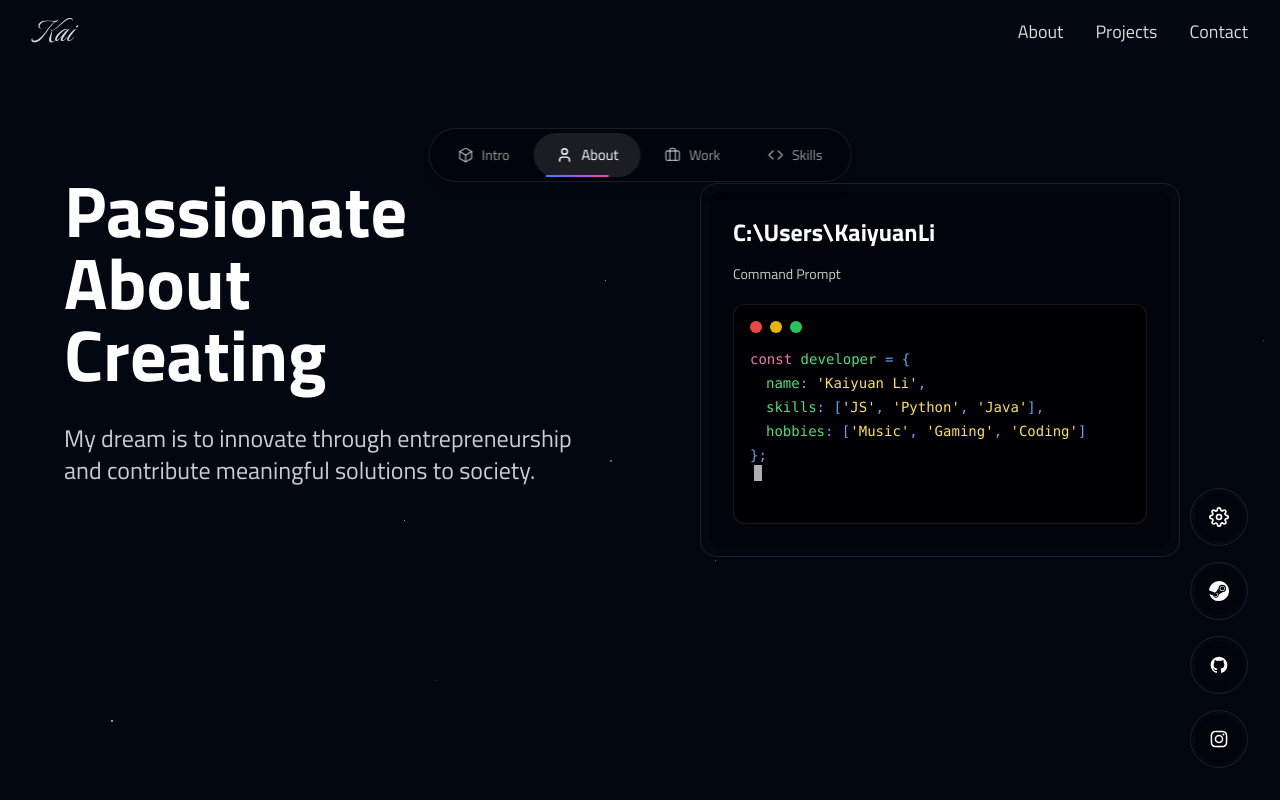
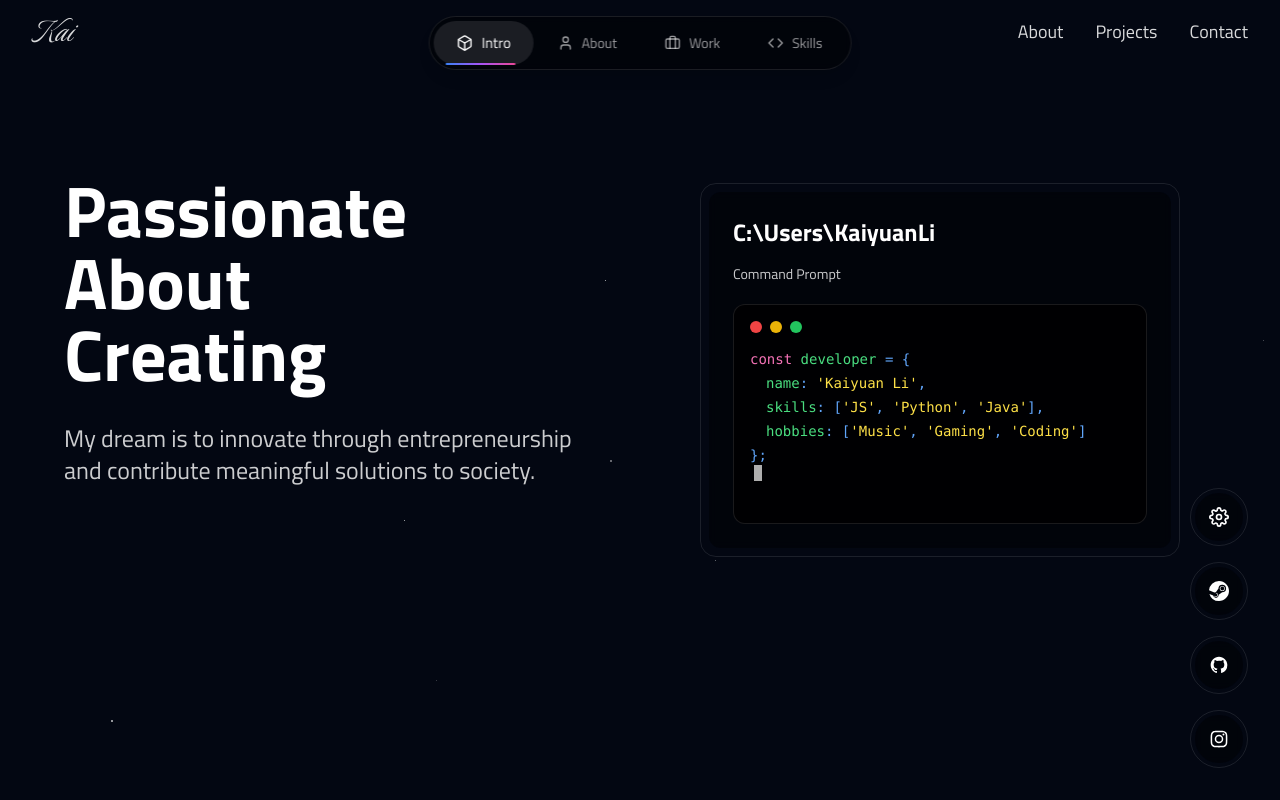
Before and after one commit to Kaiyuanli7/Personal-Website, a Next.js app: page /about in a window 1280 px wide. Shown: the top 800 px of the page. Built offline with nearby package versions, Linux system fonts and the light colour scheme.

Commit message:
working about navigation bar. still slight issue with the progresss bar

```diff
--- a/app/AboutNavigation.tsx
+++ b/app/AboutNavigation.tsx
@@ -1,6 +1,6 @@
 'use client'
 
-import { useState, useCallback, useEffect } from 'react'
+import { useState, useCallback, useEffect, useRef } from 'react'
 import { motion } from 'framer-motion'
 import { GlowingEffect } from "@/components/ui/glowing-effect"
 import { Box, User, Briefcase, Code } from "lucide-react"
@@ -37,6 +37,15 @@ export default function AboutNavigation({
   const [isVisible, setIsVisible] = useState(true);
   const pathname = usePathname();
 
+  // Track if we're in a programmatic jump between sections
+  const [isProgrammaticJump, setIsProgrammaticJump] = useState(false);
+  const lastJumpTime = useRef(0);
+
+  // For debugging
+  useEffect(() => {
+    console.log("Current active section:", activeSection);
+  }, [activeSection]);
+
   // Check if we're on the about page and make navigation visible immediately
   useEffect(() => {
     // Always visible on about page
@@ -51,30 +60,39 @@ export default function AboutNavigation({
     event.preventDefault();
     event.stopPropagation();
 
+    console.log(`Navigation clicked for section: ${sectionId}`);
+
     if (isScrolling) return;
 
     // Set active section first
     setActiveSection(sectionId);
     setIsScrolling(true);
+    setIsProgrammaticJump(true);
+    lastJumpTime.current = Date.now();
 
     // Small delay before scrolling to allow the navigation UI to update first
     setTimeout(() => {
       // Use requestAnimationFrame to avoid layout thrashing
       requestAnimationFrame(() => {
         const targetElement = document.getElementById(sectionId);
+        console.log(`Target element found:`, !!targetElement);
 
         if (targetElement) {
           // Calculate offset based on section
-          let offset = -80; // Default negative offset to scroll a bit further
+          let offset = 0; // Default offset
 
           // Specific offsets for each section
-          if (sectionId === 'about-me-section') {
+          if (sectionId === 'intro-section') {
+            offset = 0;
+          } else if (sectionId === 'about-me-section') {
             offset = 0;
           } else if (sectionId === 'what-i-do-section') {
             offset = 0;
           } else if (sectionId === 'capabilities-section') {
-            offset = 130;
+            offset = 0;
           }
+
+          console.log(`Scrolling to section with offset: ${offset}`);
 
           // Use lenis for smoother scrolling if available
           if (lenis) {
@@ -95,17 +113,103 @@ export default function AboutNavigation({
           // Add a cooldown period to prevent rapid consecutive snaps
           setTimeout(() => {
             setIsScrolling(false);
+            // Keep isProgrammaticJump true for a bit longer to allow animations to settle
+            setTimeout(() => {
+              setIsProgrammaticJump(false);
+            }, 400);
+            console.log("Navigation scrolling completed");
           }, 1000);
         } else {
           // If target not found, release the scrolling lock
           setIsScrolling(false);
+          setIsProgrammaticJump(false);
+          console.log("Target element not found!");
         }
       });
     }, 50);
   }, [isScrolling, lenis, setActiveSection]);
 
+  // Add manual scroll detection
+  useEffect(() => {
+    let lastScrollY = window.scrollY;
+    let scrollTimeout: NodeJS.Timeout | null = null;
+
+    const handleScroll = () => {
+      // Don't process during programmatic scrolling
+      if (isScrolling || isProgrammaticJump) return;
+
+      // Don't process if we recently did a programmatic jump
+      if (Date.now() - lastJumpTime.current < 1500) return;
+
+      // Use RAF for smoother performance
+      requestAnimationFrame(() => {
+        const viewportHeight = window.innerHeight;
+        const viewportCenter = viewportHeight / 2;
+
+        // Get all sections
+        const sections = [
+          document.getElementById('intro-section'),
+          document.getElementById('about-me-section'),
+          document.getElementById('what-i-do-section'),
+          document.getElementById('capabilities-section')
+        ].filter(Boolean) as HTMLElement[];
+
+        // Find the section that's most visible in the viewport
+        let bestVisibleSection = null;
+        let bestVisibility = 0;
+
+        for (const section of sections) {
+          const rect = section.getBoundingClientRect();
+
+          // Calculate how much of the section is visible in the viewport
+          const visibleTop = Math.max(0, rect.top);
+          const visibleBottom = Math.min(viewportHeight, rect.bottom);
+
+          if (visibleBottom > visibleTop) {
+            const visibleHeight = visibleBottom - visibleTop;
+            const percentVisible = visibleHeight / rect.height;
+
+            // Give preference to sections near the top of the viewport
+            const weightedVisibility = percentVisible * (1 - (visibleTop / viewportHeight) * 0.5);
+
+            if (weightedVisibility > bestVisibility) {
+              bestVisibility = weightedVisibility;
+              bestVisibleSection = section;
+            }
+          }
+        }
+
+        if (bestVisibleSection && bestVisibleSection.id !== activeSection) {
+          console.log(`Manual scroll detected, changing to section: ${bestVisibleSection.id}`);
+          setActiveSection(bestVisibleSection.id);
+        }
+      });
+    };
+
+    // Add debounced scroll listener using a more responsive approach
+    let ticking = false;
+    const scrollListener = () => {
+      if (!ticking) {
+        window.requestAnimationFrame(() => {
+          handleScroll();
+          ticking = false;
+        });
+        ticking = true;
+      }
+    };
+
+    window.addEventListener('scroll', scrollListener, { passive: true });
+
+    return () => {
+      window.removeEventListener('scroll', scrollListener);
+      if (scrollTimeout) {
+        clearTimeout(scrollTimeout);
+      }
+    };
+  }, [activeSection, isScrolling, isProgrammaticJump, setActiveSection]);
+
   return (
-    <div className={`fixed top-20 md:top-32 left-1/2 -translate-x-1/2 z-30 w-auto mx-auto transition-all duration-500 ${
+    <div className={`fixed top-16 md:top-4 left-1/2 -translate-x-1/2 z-50 w-auto mx-auto transition-all duration-500 ${
       isVisible ? 'opacity-100 translate-y-0' : 'opacity-0 -translate-y-full'
     }`}>
       <motion.div
@@ -147,10 +251,11 @@ export default function AboutNavigation({
                   <motion.div
                     className="absolute bottom-0 left-0 right-0 h-0.5 bg-gradient-to-r from-blue-500 via-purple-500 to-pink-500 rounded-full mx-3"
                     initial={{ scaleX: 0 }}
-                    animate={{ scaleX: 1 }}
+                    animate={{ scaleX: isProgrammaticJump ? 0 : 1 }}
                     style={{
                       transformOrigin: 'left',
-                      scaleX: activeSection === 'intro-section'
+                      scaleX: isProgrammaticJump ? 0 : (
+                        activeSection === 'intro-section'
                           ? introBannerProgress
                           : activeSection === 'about-me-section'
                             ? aboutMeProgress
@@ -159,8 +264,13 @@ export default function AboutNavigation({
                               : activeSection === 'capabilities-section'
                                 ? capabilitiesProgress
                                 : 0
+                      )
                     }}
-                    transition={{ type: "tween", ease: "linear", duration: 0.1 }}
+                    transition={{
+                      type: "tween",
+                      ease: "linear",
+                      duration: isProgrammaticJump ? 0 : 0.1
+                    }}
                   />
                 </>
               )}
--- /dev/null
+++ b/app/ScrollToTop.tsx
@@ -0,0 +1,27 @@
+'use client'
+
+import { useEffect } from 'react'
+import { usePathname } from 'next/navigation'
+import { useScroll as useLenisScroll } from '@/context/ScrollContext'
+
+export default function ScrollToTop() {
+  const pathname = usePathname()
+  const { lenis } = useLenisScroll()
+
+  // This effect runs when the pathname changes
+  useEffect(() => {
+    // Scroll to top when the route changes
+    if (lenis) {
+      // Use lenis scroll for smooth behavior
+      lenis.scrollTo(0, { immediate: true })
+      console.log('Scrolled to top using Lenis on navigation to:', pathname)
+    } else {
+      // Fallback to window.scrollTo
+      window.scrollTo(0, 0)
+      console.log('Scrolled to top using window.scrollTo on navigation to:', pathname)
+    }
+  }, [pathname, lenis])
+
+  // This component doesn't render anything visible
+  return null
+}
--- a/app/about/page.tsx
+++ b/app/about/page.tsx
@@ -1,6 +1,6 @@
 'use client'
 
-import { useEffect, useRef, useState, useCallback } from 'react'
+import { useEffect, useRef, useState } from 'react'
 import { motion, useScroll } from 'framer-motion'
 import { useScroll as useLenisScroll } from '@/context/ScrollContext'
 import ContentSection from '@/components/sections/ContentSection'
@@ -12,12 +12,21 @@ const StarsBackground = dynamic(() => import('@/components/ui/StarsBackground'),
   loading: () => null
 })
 
+// Declare the window property
+declare global {
+  interface Window {
+    aboutNavSectionState?: {
+      active: string | null;
+      update: (section: string) => void;
+    };
+  }
+}
+
 export default function About() {
   const { lenis } = useLenisScroll()
   const sectionRef = useRef<HTMLDivElement>(null)
-  const contentSectionRef = useRef<HTMLDivElement>(null)
 
-  // Create state for section elements instead of directly using refs
+  // Create state for section elements
   const [introBannerElement, setIntroBannerElement] = useState<HTMLElement | null>(null)
   const [aboutMeElement, setAboutMeElement] = useState<HTMLElement | null>(null)
   const [whatIDoElement, setWhatIDoElement] = useState<HTMLElement | null>(null)
@@ -26,7 +35,7 @@ export default function About() {
   // State to track active section
   const [activeSection, setActiveSection] = useState<string | null>('intro-section')
 
-  // Setup scroll progress for each section
+  // Set up scroll progress trackers for each section using state variables
   const { scrollYProgress: introBannerProgress } = useScroll({
     target: introBannerElement ? { current: introBannerElement } : undefined,
     offset: ["start end", "end start"]
@@ -47,10 +56,10 @@ export default function About() {
     offset: ["start end", "end start"]
   })
 
-  // Function to find and set section elements
-  const findSectionElements = useCallback(() => {
-    if (!contentSectionRef.current) return
-
+  // Initialize the section elements and scroll to top on first load
+  useEffect(() => {
+    // Store these elements in state once the page is loaded
+    const findElements = () => {
       const introSection = document.getElementById('intro-section')
       const aboutMeSection = document.getElementById('about-me-section')
       const whatIDoSection = document.getElementById('what-i-do-section')
@@ -60,17 +69,37 @@ export default function About() {
       if (aboutMeSection) setAboutMeElement(aboutMeSection)
       if (whatIDoSection) setWhatIDoElement(whatIDoSection)
       if (capabilitiesSection) setCapabilitiesElement(capabilitiesSection)
-  }, [])
+    }
 
-  // This effect sets up intersection observers to track which section is currently in view
-  useEffect(() => {
-    // Wait for the ContentSection to render, then find the section elements
-    const timer = setTimeout(() => {
-      findSectionElements()
-    }, 500)
+    // Try to find elements immediately
+    findElements()
+
+    // Ensure we're at the top of the page
+    if (lenis) {
+      lenis.scrollTo(0, { immediate: true })
+    } else {
+      window.scrollTo(0, 0)
+    }
+
+    // Also try after a short delay to ensure content is rendered
+    const timer = setTimeout(findElements, 500)
 
     return () => clearTimeout(timer)
-  }, [findSectionElements])
+  }, [lenis])
+
+  // Ensure lenis is properly initialized
+  useEffect(() => {
+    // Add a window object to track our section switching
+    window.aboutNavSectionState = {
+      active: activeSection,
+      update: setActiveSection
+    };
+
+    return () => {
+      // Cleanup window object
+      delete window.aboutNavSectionState;
+    }
+  }, [activeSection]);
 
   return (
     <motion.div
@@ -92,7 +121,7 @@ export default function About() {
       />
 
       {/* ContentSection with refs */}
-      <div className="relative z-10" ref={contentSectionRef}>
+      <div className="relative z-10">
         <ContentSection
           skipRenderNavigation={true}
           activeSection={activeSection}
--- a/app/layout.tsx
+++ b/app/layout.tsx
@@ -9,6 +9,7 @@ import Footer from "@/components/layout/Footer";
 import { ScrollProvider } from "@/context/ScrollContext";
 import { CursorProvider } from "@/context/CursorContext";
 import { ContactProvider } from "@/context/ContactContext";
+import ScrollToTop from "./ScrollToTop";
 
 // Dynamically import non-critical UI components
 const Cursor = dynamic(() => import('@/components/ui/Cursor'), {
@@ -63,6 +64,7 @@ export default function RootLayout({
             <Footer />
             <SocialOverlay />
             <ContactOverlay />
+            <ScrollToTop />
             </ContactProvider>
           </CursorProvider>
         </ScrollProvider>
--- a/context/ScrollContext.tsx
+++ b/context/ScrollContext.tsx
@@ -10,8 +10,11 @@ interface ScrollContextType {
 const ScrollContext = createContext<ScrollContextType | undefined>(undefined)
 
 export function ScrollProvider({ children }: { children: ReactNode }) {
+  const [lenis, setLenis] = useState<Lenis | null>(null)
+
   useEffect(() => {
-    const lenis = new Lenis({
+    // Create a new lenis instance
+    const lenisInstance = new Lenis({
       duration: 1.2,
       easing: (t) => Math.min(1, 1.001 - Math.pow(2, -10 * t)),
       orientation: 'vertical',
@@ -21,20 +24,23 @@ export function ScrollProvider({ children }: { children: ReactNode }) {
       touchMultiplier: 2,
     })
 
+    // Store the instance in state so it can be accessed by consumers
+    setLenis(lenisInstance)
+
     function raf(time: number) {
-      lenis.raf(time)
+      lenisInstance.raf(time)
       requestAnimationFrame(raf)
     }
 
     requestAnimationFrame(raf)
 
     return () => {
-      lenis.destroy()
+      lenisInstance.destroy()
     }
   }, [])
 
   return (
-    <ScrollContext.Provider value={{ lenis: null }}>
+    <ScrollContext.Provider value={{ lenis }}>
       {children}
     </ScrollContext.Provider>
   )
```
Lines whose indentation alone changed are shown as unchanged.
